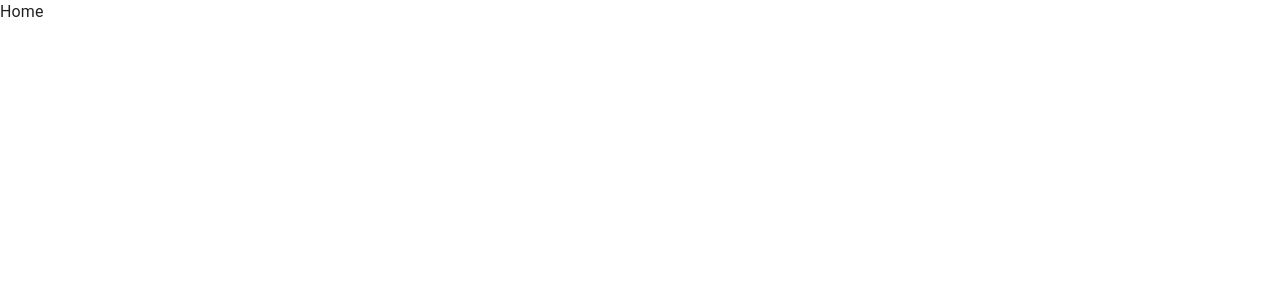
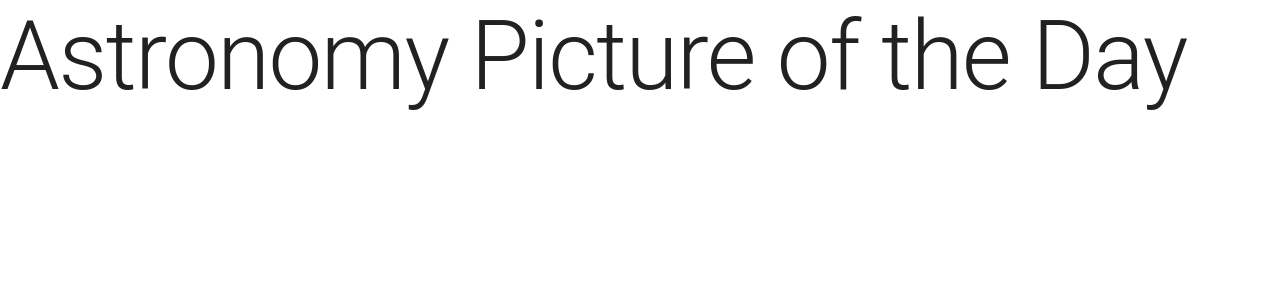
Before and after one commit to wizelineacademy/react-testing-bootcamp-cp-2022, a React (Create React App) app: page / in a window 1280 px wide. Shown: the top 300 px of the page. Built offline with nearby package versions, Linux system fonts and the light colour scheme.

Commit message:
Add header of project

```diff
--- a/src/views/Home.jsx
+++ b/src/views/Home.jsx
@@ -1,3 +1,9 @@
+import { Typography } from '@mui/material';
+
 export const Home = () => {
-  return <div>Home</div>;
+  return (
+    <>
+      <Typography variant='h1'>Astronomy Picture of the Day</Typography>
+    </>
+  );
 };
```
Also changed, not shown: 1 other file (tests, documents, lock files or other folders).
